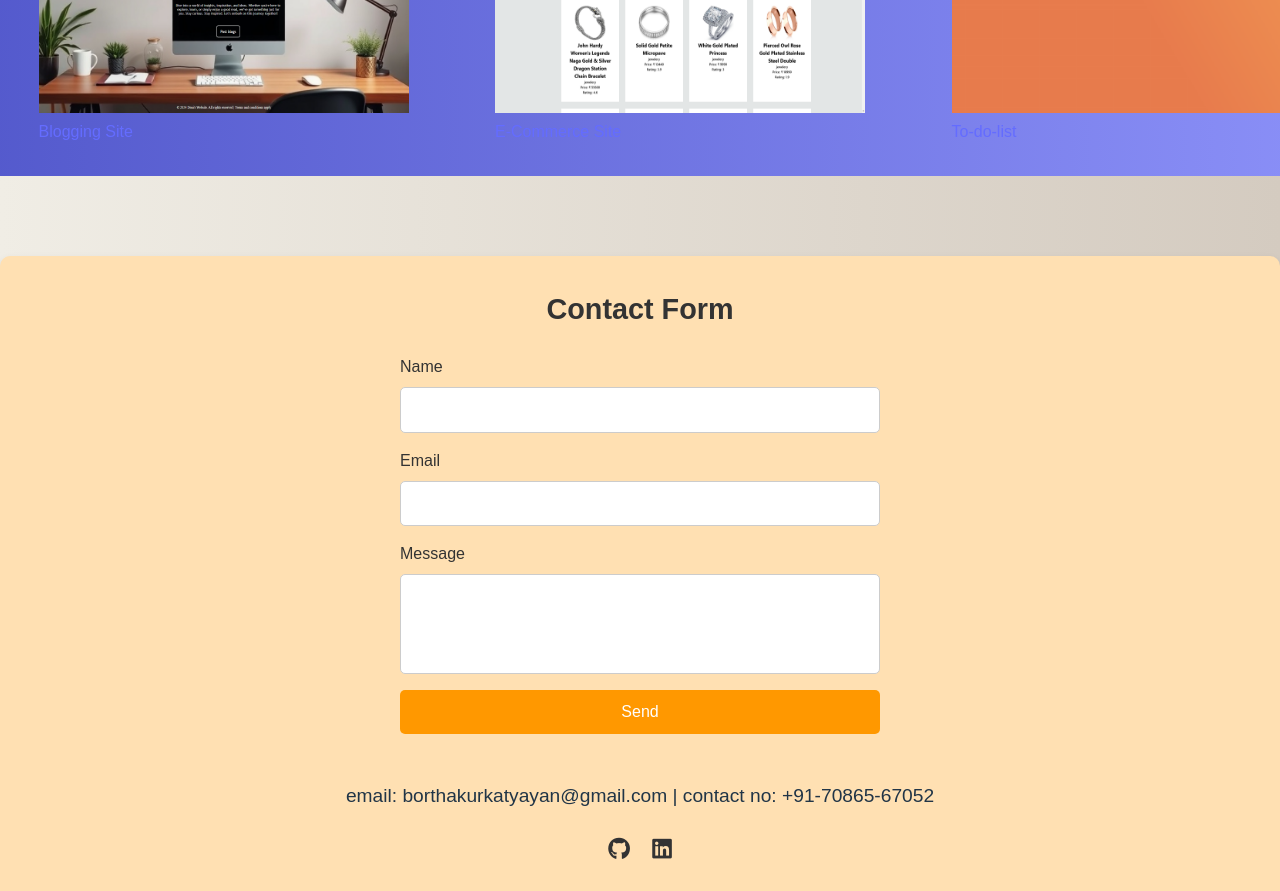
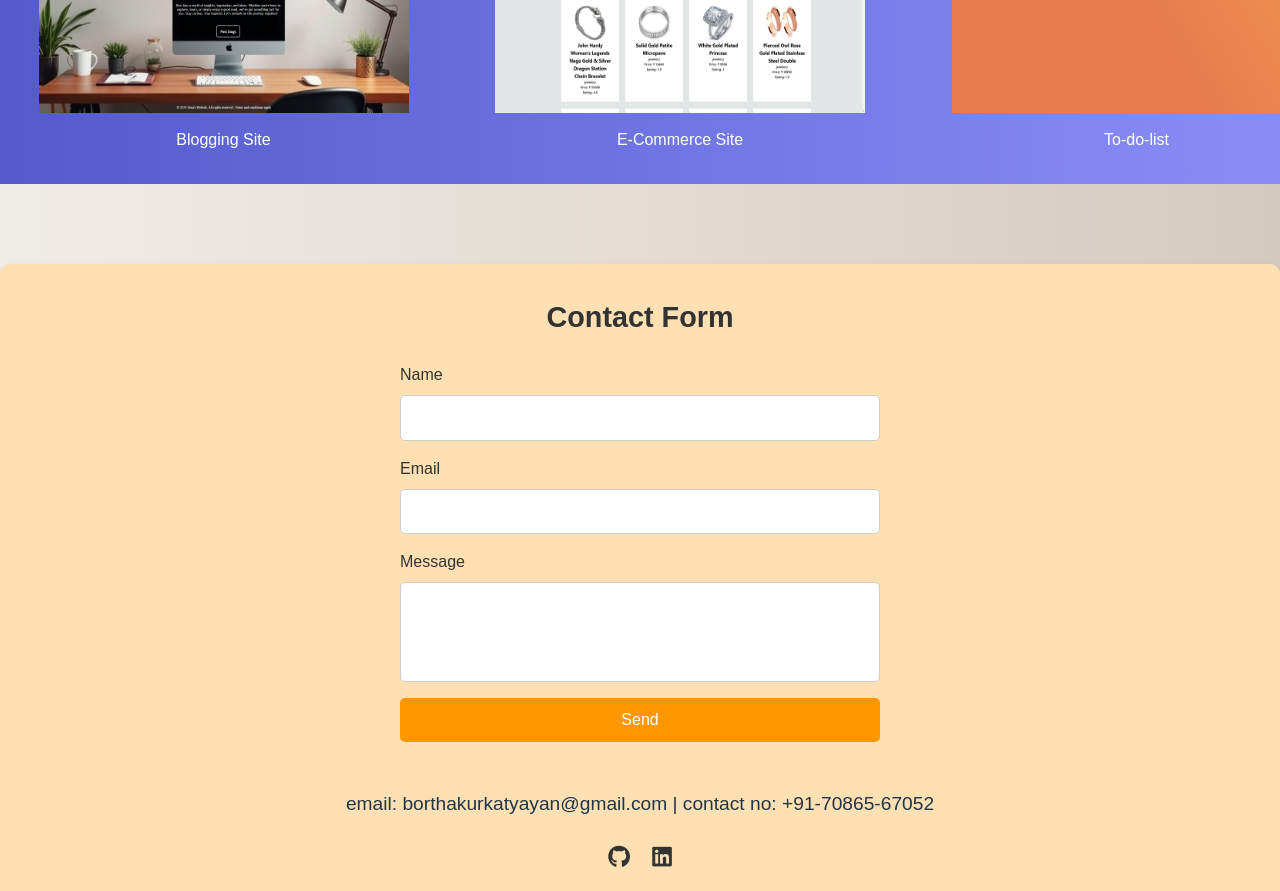
Before and after one commit to Denybix/my-portfolio, a React (Vite) app: page / in a window 1280 px wide. Shown: the part 1860-2751 px from the top of the page. Built offline with nearby package versions, Linux system fonts and the light colour scheme.

Commit message:
Update Commit

```diff
--- a/src/home.css
+++ b/src/home.css
@@ -192,6 +192,12 @@ body {
     margin-left: 2rem;
 }
 
+.front-end-projects p
+{
+    color: white;
+    text-align: center;
+    margin-top: 0.5rem;
+}
 
 @media (max-width: 768px) {
     body {
```
